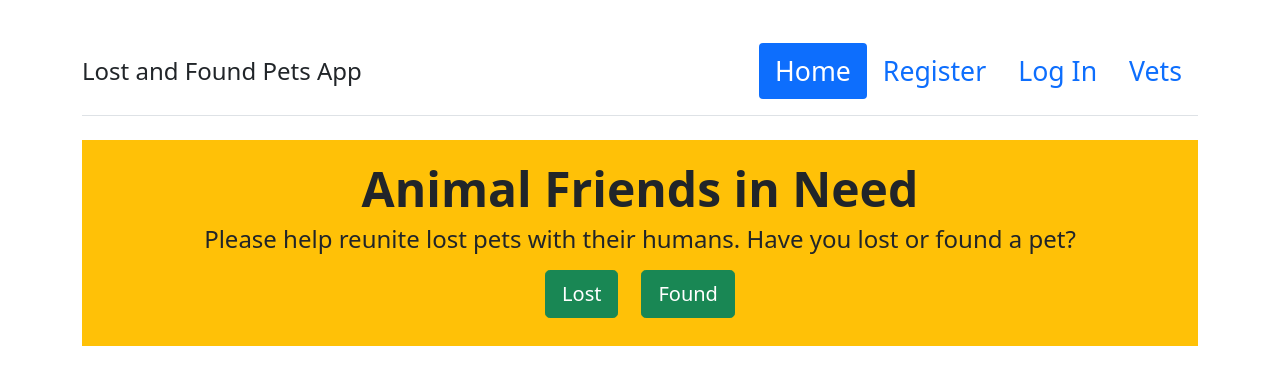
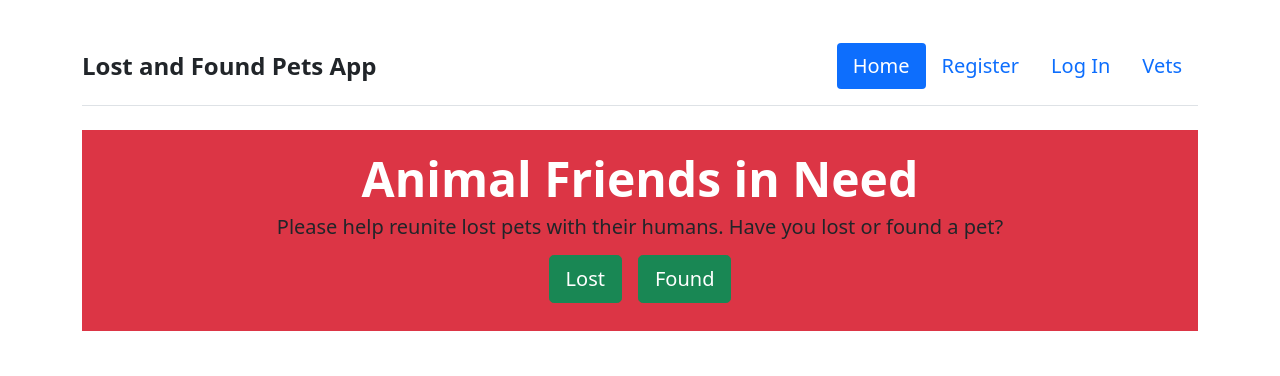
Before and after one commit to marhiefi/flask-location-app-af, a Flask app: page / in a window 1280 px wide. Shown: the top 376 px of the page. Run offline with Flask 2, Linux system fonts and the light colour scheme; some libraries are stand-ins or nearby versions.

Commit message:
UI home page

```diff
--- a/templates/index.html
+++ b/templates/index.html
@@ -36,35 +36,35 @@
                     href="/"
                     class="d-flex align-items-center mb-3 mb-md-0 me-md-auto text-dark text-decoration-none"
                 >
-                    <span class="fs-4">Lost and Found Pets App</span>
+                    <span class="fs-4 fw-bold">Lost and Found Pets App</span>
                 </a>
 
                 <ul class="nav nav-pills">
                     <li class="nav-item">
-                        <a href="/" class="nav-link active" aria-current="page">Home</a>
+                        <a href="/" class="nav-link active fs-5" aria-current="page">Home</a>
                     </li>
                     <li class="nav-item">
-                        <a href="/register" class="nav-link">Register</a>
+                        <a href="/register" class="nav-link fs-5">Register</a>
                     </li>
                     <li class="nav-item">
-                        <a href="/login" class="nav-link">Log In</a>
+                        <a href="/login" class="nav-link fs-5">Log In</a>
                     </li>
                     <li class="nav-item">
-                        <a href="/" class="nav-link">Vets</a>
+                        <a href="/" class="nav-link fs-5">Vets</a>
                     </li>
                 </ul>
 
             </nav>
 
         </header>
-        <div class="p-1 mb-5 bg-warning rounded-4">
+        <div class="p-1 mb-5 bg-danger rounded-4">
             <div class="container-fluid py-3 text-center">
-                <h2 class="display-5 fw-bold">
-                    Animal Friends in Need</h2>
-                <h4 class="display-8">Please help reunite lost pets with their humans. Have you lost or found a pet?</h4>
-                <div class="justify-content-md-center">
-                    <a class="btn btn-lg btn-success btn-block m-2 rounded-3" href="{{ url_for('lost') }}">Lost</a>
-                    <a class="btn btn-lg  btn-success btn-block m-2 rounded-3" href="{{ url_for('found') }}"
+                <h3 class="display-5 text-white fw-bold">
+                    Animal Friends in Need</h3>
+                <h5 class="display-8">Please help reunite lost pets with their humans. Have you lost or found a pet?</h5>
+                <div class="btn-group btn-group-lg justify-content-md-center">
+                    <a class="btn btn-success btn-block m-2 rounded-3" href="{{ url_for('lost') }}">Lost</a>
+                    <a class="btn btn-success btn-block m-2 rounded-3" href="{{ url_for('found') }}"
                     >Found</a>
                 </div>
             </div>
@@ -90,7 +90,7 @@
             <div class="col-sm">
                 <div class="col-lg-14">
                 <br>
-                <h4 class="fw-bold"> Log in before you create an entry for a pet </h5>
+                <h4 class="fw-bold"> Log in before you create an entry for a pet </h4>
                 <br>
                 <h4 class="fw-bold">Lost</h4>
 
@@ -120,7 +120,7 @@
 
         <footer class="footer">
 
-            <p>&copy; AFIN 2022</p>
+            <p class ="fs-5 p-2">&copy; AFIN 2022</p>
 
         </footer>
 
```
Also changed, not shown: templates/login.html (+10 -11 lines), templates/lost.html (+5 -5 lines), templates/register.html (+11 -12 lines).
